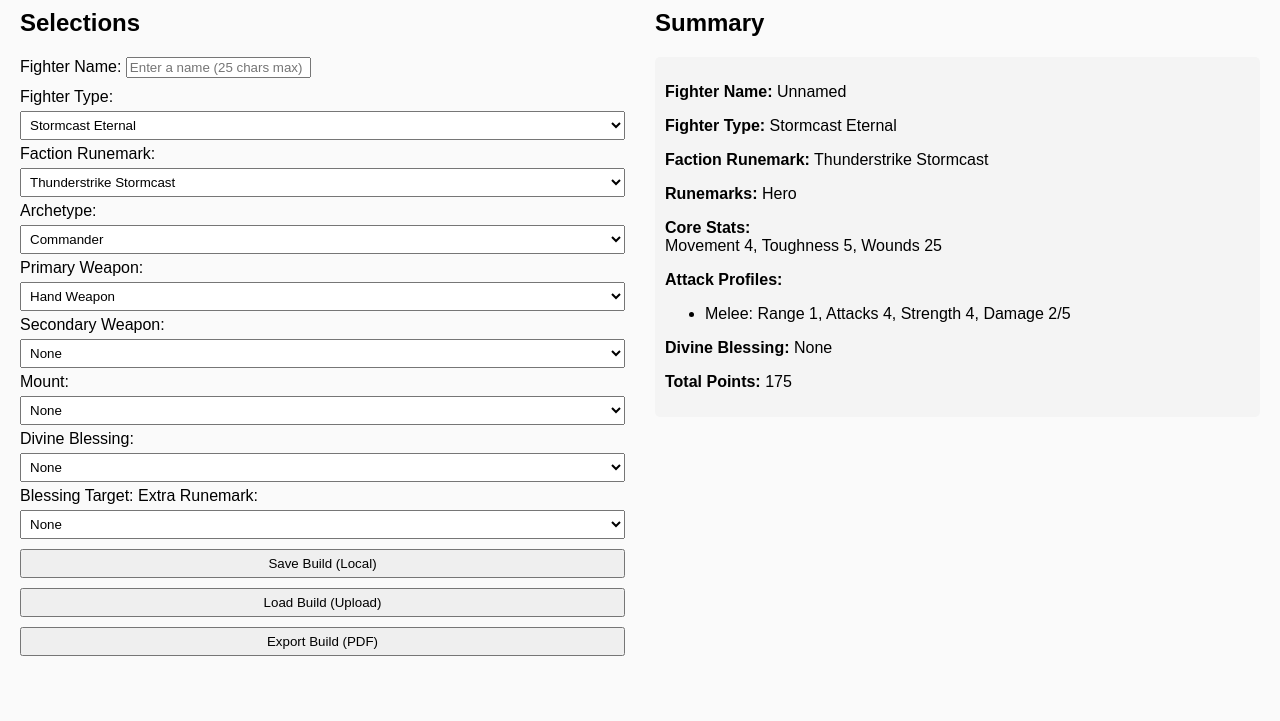
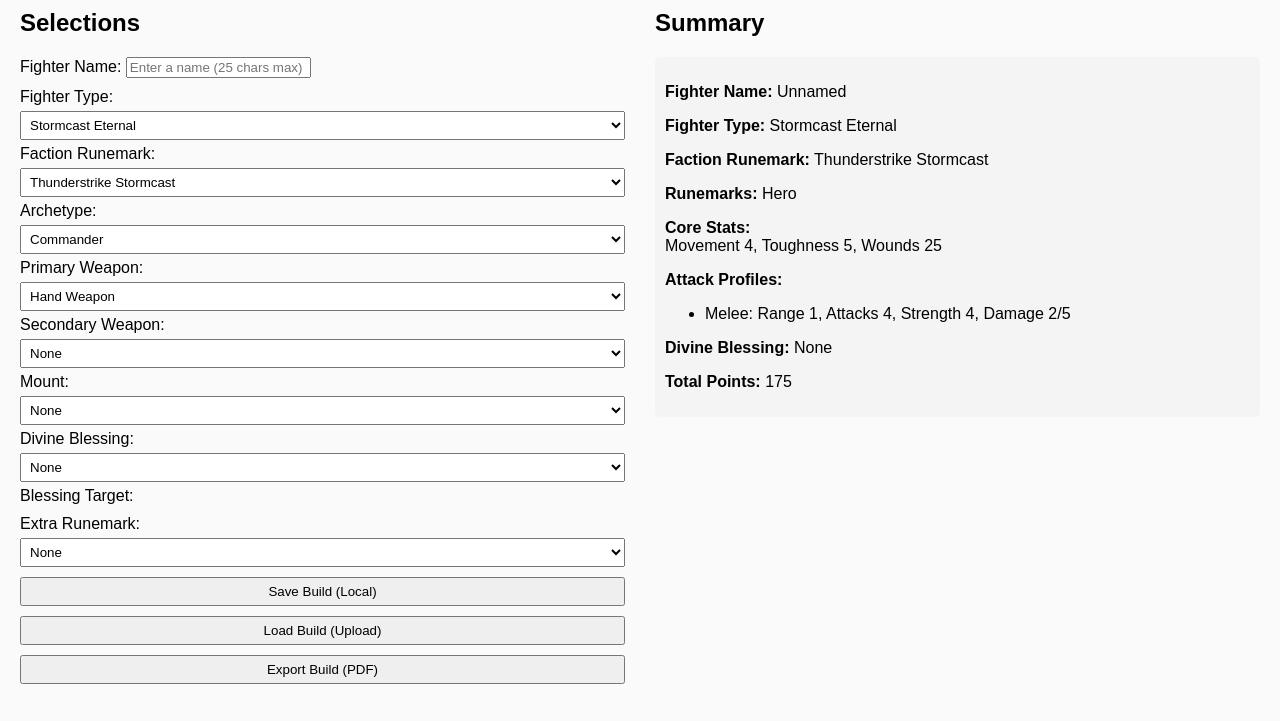
Before and after one commit to Nettles-rgb/Warcry-Anvil-of-Apotheosis, a plain HTML site: page index.html in a window 1280 px wide. Shown: the part 79-800 px from the top of the page. Drawn offline with nearby package versions, Linux system fonts and the light colour scheme.

Commit message:
Update index.html

```diff
--- a/index.html
+++ b/index.html
@@ -40,7 +40,7 @@
       <select id="blessingTargetSelect" style="display:none;">
       </select>
 
-      <label>Extra Runemark:</label>
+      <label style="display: block; margin-top: 10px;">Extra Runemark:</label>
       <select id="runemarkSelect"></select>
 
       <button onclick="saveBuild()">Save Build (Local)</button>
```
